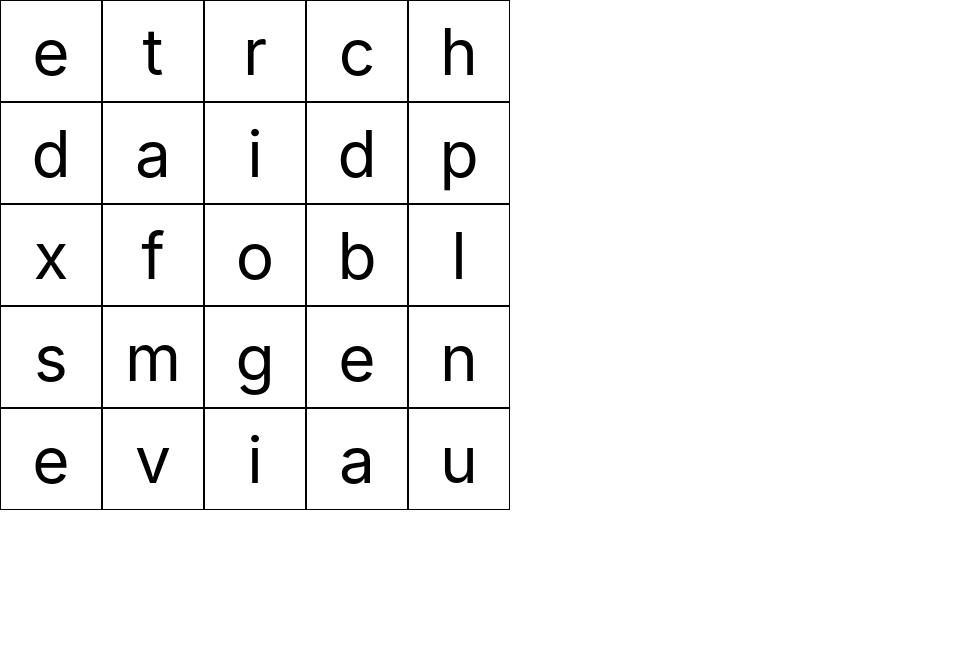
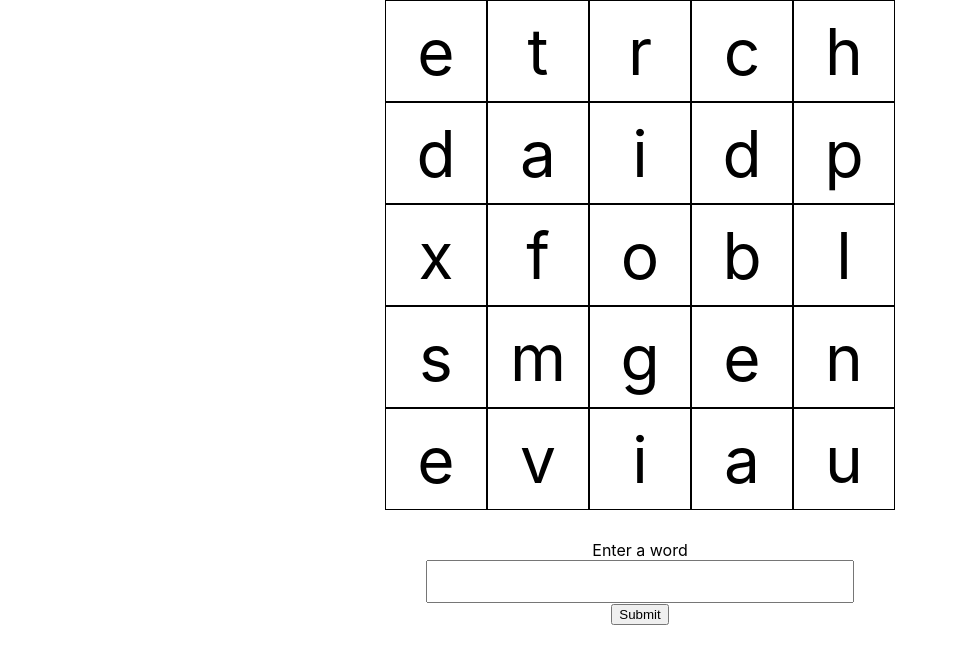
Before and after one commit to StevenWonder/boggle-front, a React (Create React App) app: page / in a window 1280 px wide. Both pictures are taken after typing "Sample", "Sample" into the empty fields and a click on the button "Create new game". Shown: the top 664 px of the page, without its empty margins (0-958 px from the left). Built offline with nearby package versions, Linux system fonts and the light colour scheme.

Commit message:
Added word submit

```diff
--- a/src/components/Game.tsx
+++ b/src/components/Game.tsx
@@ -1,5 +1,7 @@
 import * as React from 'react'
+import { useState } from 'react'
 import { Cell } from './Cell'
+import { LabelFormElement } from './LabelFormElement'
 import { Row } from './Row'
 
 // TODO: Get this from backend
@@ -12,8 +14,14 @@ const values = [
 ]
 
 export const Game = () => {
+    const [userWord, setUserWord] = useState('')
     return (
-        <div>
+        <>
+            <div style={{
+                display: 'flex',
+                flexDirection: 'column',
+                alignItems: 'center'
+            }}>
                 <Row>
                     <>
                         {values.slice(0, 5).map((val, index) => {
@@ -49,20 +57,32 @@ export const Game = () => {
                         })}
                     </>
                 </Row>
-            {/* {values.flatMap((val, index) => {
-                let lineBreak = null
-                if ((index + 1) % 5 === 0) {
-                    lineBreak = (
-                        <br />
+            </div>
+            <form style={{
+                paddingTop: '30px'
+            }}>
+                <LabelFormElement labelText='Enter a word'>
+                    <input
+                        style={{
+                            fontSize: '32px'
+                        }}
+                        onChange={(e) => {
+                            const value = e.target.value
+                            setUserWord(value)
+                        }}
+                        value={userWord}
+                    />
+                </LabelFormElement>
+                <button
+                    onClick={(e) => {
+                        e.preventDefault()
+                        console.log(`Sending to backend: ${userWord}`)
+                        setUserWord('')
+                    }}
+                >
+                    Submit
+                </button>
+            </form>
+        </>
     )
 }
-                return (
-                    <>
-                        <Cell value={val} id={index} key={index}/>
-                        {lineBreak}
-                    </>
-                )
-            })} */}
-        </div>
-    )
-}
--- a/src/components/InputWithLabel.tsx
+++ b/src/components/LabelFormElement.tsx
@@ -2,17 +2,18 @@ import * as React from "react"
 
 interface Props {
     labelText: string
+    children: JSX.Element
 }
 
-export const InputWithLabel = (props: Props) => {
-    const { labelText } = props
+export const LabelFormElement = (props: Props) => {
+    const { labelText, children } = props
     return (
         <div>
             <div>
                 <label>{labelText}</label>
             </div>
             <div>
-                <input />
+                {children}
             </div>
         </div>
     )
--- a/src/components/Login.tsx
+++ b/src/components/Login.tsx
@@ -1,5 +1,5 @@
 import * as React from "react"
-import { InputWithLabel } from "./InputWithLabel"
+import { LabelFormElement } from "./LabelFormElement"
 
 interface Props {
     onClick: () => void
@@ -16,11 +16,15 @@ export const Login = (props: Props) => {
             </h1>
 
             <div style={{ paddingBottom: PADDING }}>
-                <InputWithLabel labelText="Enter your name" />
+                <LabelFormElement labelText="Enter your name">
+                    <input />
+                </LabelFormElement>
             </div>
 
             <div style={{ paddingBottom: PADDING }}>
-                <InputWithLabel labelText="Enter code to join game" />
+                <LabelFormElement labelText="Enter code to join game">
+                    <input />
+                </LabelFormElement>
             </div>
 
             <div style={{ paddingBottom: PADDING }}>
```
Lines whose indentation alone changed are shown as unchanged.
